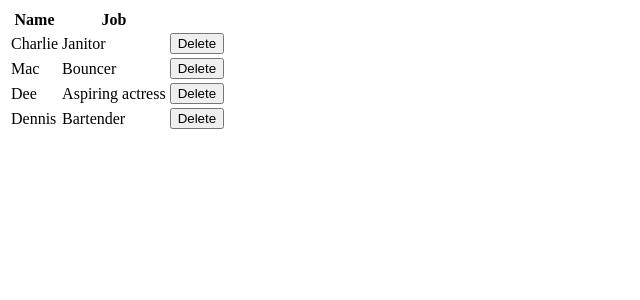
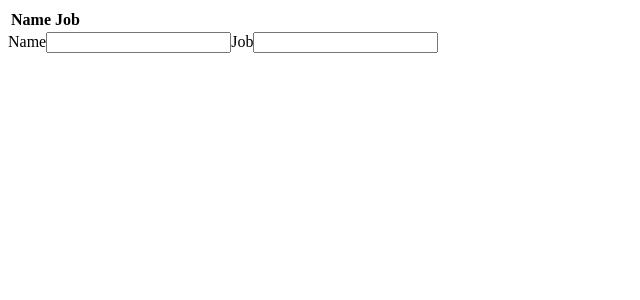
Before and after one commit to 1kyler1/307-app, a React (Vite) app in the folder packages/react-frontend/: page / in a window 1280 px wide. Shown: the top 300 px of the page, without its empty margins (0-640 px from the left). Built offline with nearby package versions, Linux system fonts and the light colour scheme.

Commit message:
feat: added form file

```diff
--- /dev/null
+++ b/packages/react-frontend/src/Form.jsx
@@ -0,0 +1,37 @@
+// src/Form.jsx
+import React, { useState } from "react";
+
+function Form() {
+  const [person, setPerson] = useState({
+    name: "",
+    job: ""
+  });
+  function handleChange(event) {
+    const { name, value } = event.target;
+    if (name === "job")
+      setPerson({ name: person["name"], job: value });
+    else setPerson({ name: value, job: person["job"] });
+  }
+  return (
+    <form>
+      <label htmlFor="name">Name</label>
+      <input
+        type="text"
+        name="name"
+        id="name"
+        value={person.name}
+        onChange={handleChange}
+      />
+      <label htmlFor="job">Job</label>
+      <input
+        type="text"
+        name="job"
+        id="job"
+        value={person.job}
+        onChange={handleChange}
+      />
+    </form>
+  );
+}
+
+export default Form;
--- a/packages/react-frontend/src/MyApp.jsx
+++ b/packages/react-frontend/src/MyApp.jsx
@@ -2,6 +2,7 @@
 // src/MyApp.jsx
 import React, { useState } from "react";
 import Table from "./Table";
+import Form from "./Form";
 
 const initialCharacters = [
   { name: "Charlie", job: "Janitor" },
@@ -11,7 +12,7 @@
 ];
 
 function MyApp() {
-  const [characters, setCharacters] = useState(initialCharacters);
+  const [characters, setCharacters] = useState([]);
 
   function removeOneCharacter(index) {
     setCharacters((prev) => prev.filter((_, i) => i !== index));
@@ -19,7 +20,11 @@
 
   return (
     <div className="container">
-      <Table characterData={characters} removeCharacter={removeOneCharacter} />
+      <Table
+        characterData={characters}
+        removeCharacter={removeOneCharacter}
+      />
+      <Form />
     </div>
   );
 }
```
